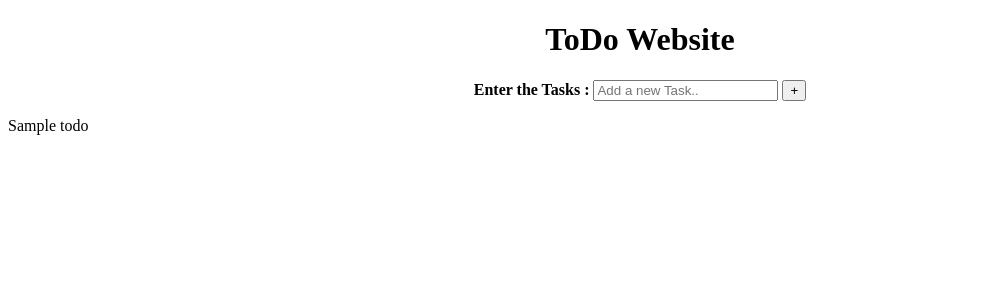
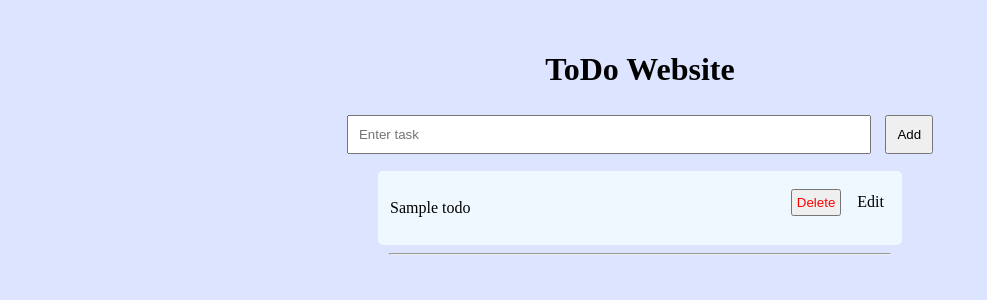
Before and after one commit to Ahmad34-90/ToDo-web, a Django app: page / in a window 1280 px wide. Shown: the top 300 px of the page, without its empty margins (0-987 px from the left). Run offline with Django 5.2, Linux system fonts and the light colour scheme; tables that the repository leaves empty hold one stand-in row (values such as "Sample post").

Commit message:
Adding Task update and improving style.

```diff
--- /dev/null
+++ b/todo/static/todo.css
@@ -0,0 +1,52 @@
+body{
+    margin: 0;
+    padding: 0;
+    box-sizing: border-box;
+    background: #dde4ff;
+}
+.home{
+    padding: 30px;
+}
+.form1{
+    font-size: large;
+    text-align: center;
+    margin: 12px;
+}
+.task{
+    width: 500px;
+    padding: 10px;
+    margin: 5px;
+}
+.btn{
+    margin: 5px;
+    padding: 10px;
+}
+.items{
+    display: flex;
+    justify-content: space-between;
+    background-color: aliceblue;
+    border-radius: 5px;
+    padding: 12px;
+    margin: auto;
+    width: 500px;
+}
+.del_btn{
+    color: red;
+    margin: 6px;
+    padding: 4px;
+}
+.del_btn:hover{
+    background-color: rgb(212, 195, 199);
+    color: grey;
+}
+hr{
+    width: 500px;
+}
+.edit_btn{
+    padding: 6px;
+    color: black;
+    text-decoration: none;
+}
+.edit_btn:hover{
+    color: gray;
+}
--- a/todo/templates/todo.html
+++ b/todo/templates/todo.html
@@ -1,22 +1,35 @@
+{% load static %}
 <!DOCTYPE html>
 <html lang="en">
 <head>
     <meta charset="UTF-8">
     <meta name="viewport" content="width=device-width, initial-scale=1.0">
     <title>ToDo Website</title>
+    <link rel="stylesheet" href="{% static "todo.css" %}">
 </head>
 <body>
-    <h1 style="text-align:center;">ToDo Website</h1>
-    <form style="text-align:center;" action="" method="POST">
-        {% csrf_token %}
-        <span style="font-weight: bold;">Enter the Tasks :</span>
-        <input type="text" name="title" placeholder="Add a new Task.." required>
-        <button type="submit" name="add_task">+</button>
-    </form>
-    <div class="tasks">
-        {% for todo in todo %}
-            <p>{{todo.title}}</p>
-        {% endfor %}
+    <div class="home">
+        <h1 style="text-align:center;">ToDo Website</h1>
+        <div class="container">
+            <form class="form1" method="POST">
+            {% csrf_token %}
+                <input class="task" type="text" name="title" placeholder="Enter task">
+                <button class="btn" type="submit">Add</button>
+            </form>
+            <div class="container2">
+                {% for task in tasks %}
+                <div class="items">
+                    <p>{{task.title}}</p>
+                    <form class="del_edit_btn" action="{% url 'delete' task.id %}" method="POST" style="display:inline;">
+                        {% csrf_token %}
+                        <button class="del_btn" type="submit">Delete</button>
+                        <a class="edit_btn" href="{% url "update" task.id %}">Edit</a>
+                    </form>
+                </div>
+                <hr>
+                {% endfor %}
+            </div>
+        </div>
     </div>
 </body>
 </html>
--- a/todo/urls.py
+++ b/todo/urls.py
@@ -2,5 +2,7 @@ from django.urls import path
 from . import views
 
 urlpatterns = [
-    path("", views.todo, name="todo"),
+    path("", views.todo_list, name="todo"),
+    path("delete_task/<int:id>/", views.delete, name="delete"),
+    path("update_task/<int:id>/",views.update, name="update"),
 ]
--- a/todo/views.py
+++ b/todo/views.py
@@ -1,13 +1,28 @@
-from django.shortcuts import render, redirect
+from django.shortcuts import render, redirect, get_object_or_404
 from .models import ToDo
-def todo(request):
-    todo= ToDo.objects.all()
 
+def todo_list(request):
+    tasks = ToDo.objects.all()
     if request.method == "POST":
-        if "add_task" in request.POST:
             title = request.POST.get("title")
             if title:
-                ToDo.objects.create(title=title)
+                ToDo.objects.create(title = title)
             return redirect("todo")
+    return render(request, "todo.html", {"tasks":tasks})
 
-    return render(request, "todo.html",{"todo":todo})
+
+def delete(request, id):
+    if request.method== "POST":
+        tasks = get_object_or_404(ToDo, id = id)
+        tasks.delete()
+    return redirect("todo")
+
+def update(request, id):
+    tasks = get_object_or_404(ToDo, id=id)
+    if request.method =="POST":
+        new_title = request.POST.get("title")
+        if new_title:
+            tasks.title = new_title
+            tasks.save()
+        return redirect("todo")
+    return render(request,"update.html",{"tasks":tasks})
```
Also changed, not shown: todo/static/update.css (added, +28 -0 lines), todo/templates/update.html (added, +24 -0 lines).
